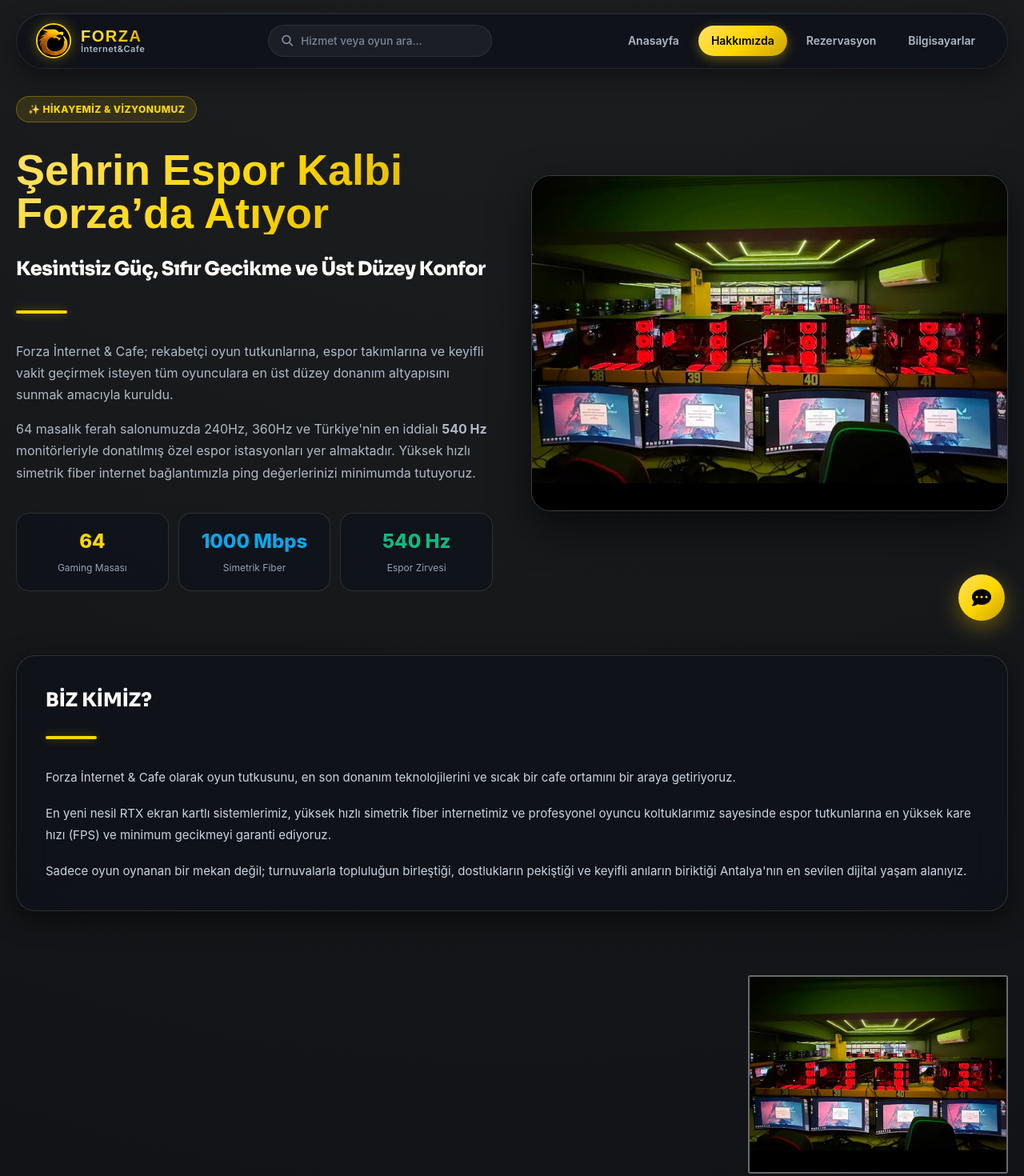
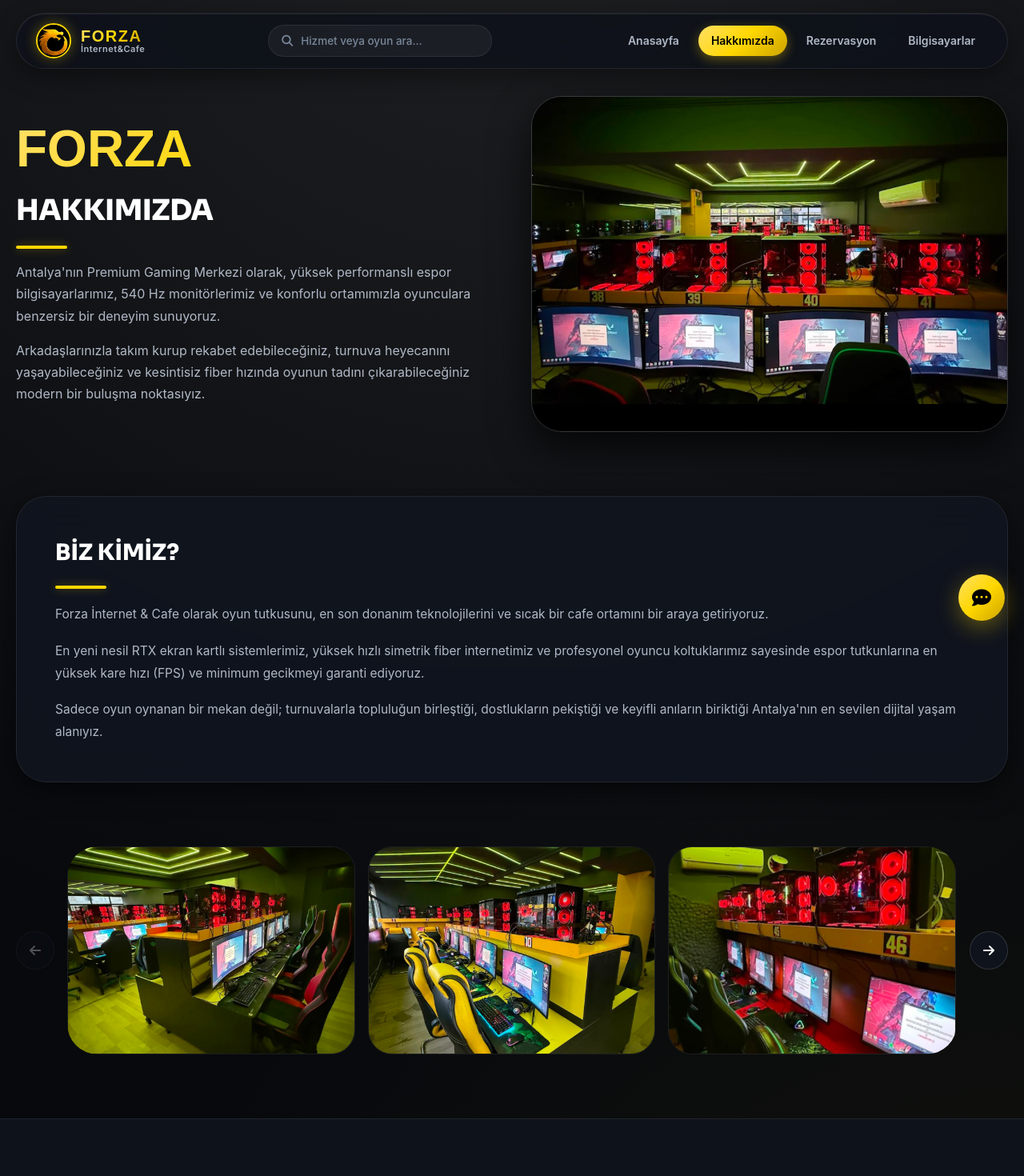
Before and after one commit to muhammetkilicc2-hub/forzainternet, a Next.js app: page /hakkimizda in a window 1280 px wide. Shown: the top 1470 px of the page at 80% size. Built offline with nearby package versions, Linux system fonts and the light colour scheme.

Commit message:
fix: revert Hakkimizda to exact original clean layout and photos

```diff
--- a/app/hakkimizda/page.tsx
+++ b/app/hakkimizda/page.tsx
@@ -1,214 +1,139 @@
-import React from "react";
-import type { Metadata } from "next";
+"use client";
+
+import React, { useState } from "react";
 import Navbar from "@/components/public/Navbar";
 import Footer from "@/components/public/Footer";
 import WhatsAppWidget from "@/components/public/WhatsAppWidget";
-import PhotoGallery from "@/components/public/PhotoGallery";
 
-export const metadata: Metadata = {
-  title: "Hakkımızda & Mekan Galerisi — Forza İnternet & Cafe",
-  description: "Forza İnternet & Cafe hakkında bilgiler, 540 Hz espor salonu fotoğrafları, donanım özellikleri ve iletişim adresimiz.",
-};
+const PHOTOS = [
+  { src: "/foto2.jpeg", alt: "Forza Gaming Alanı 1" },
+  { src: "/foto3.jpeg", alt: "Forza Gaming Alanı 2" },
+  { src: "/foto4.jpeg", alt: "Forza Gaming Alanı 3" },
+  { src: "/foto6.jpeg", alt: "Forza Gaming Alanı 4" },
+  { src: "/foto5.jpeg", alt: "Forza Gaming Alanı 5" },
+];
 
 export default function AboutPage() {
+  const [currentIndex, setCurrentIndex] = useState(0);
+  const [lightboxSrc, setLightboxSrc] = useState<string | null>(null);
+
+  const prevSlide = () => {
+    setCurrentIndex((prev) => Math.max(0, prev - 1));
+  };
+
+  const nextSlide = () => {
+    setCurrentIndex((prev) => (prev >= PHOTOS.length - 1 ? 0 : prev + 1));
+  };
+
   return (
     <>
       <Navbar />
 
       <main className="about">
-        <div className="about-hero">
+        {/* ABOUT HERO */}
+        <section className="about-hero">
           <div className="about-left">
-            <span className="about-badge" style={{
-              display: "inline-flex",
-              alignItems: "center",
-              gap: "6px",
-              padding: "6px 14px",
-              borderRadius: "30px",
-              background: "rgba(255, 215, 0, 0.12)",
-              border: "1px solid rgba(255, 215, 0, 0.3)",
-              color: "#ffd700",
-              fontSize: "12px",
-              fontWeight: 800,
-              letterSpacing: "0.5px",
-              width: "fit-content",
-              marginBottom: "8px"
-            }}>
-              ✨ HİKAYEMİZ &amp; VİZYONUMUZ
-            </span>
-            <h1 style={{ fontSize: "clamp(32px, 4.5vw, 54px)", margin: "8px 0" }}>
-              Şehrin Espor Kalbi <span className="gold-text">Forza’da</span> Atıyor
-            </h1>
-            <h2 style={{ fontSize: "clamp(18px, 2.5vw, 24px)", color: "#fdfbf7", margin: "0 0 16px" }}>
-              Kesintisiz Güç, Sıfır Gecikme ve Üst Düzey Konfor
-            </h2>
-            <div className="gold-line" style={{ marginBottom: "18px" }}></div>
+            <h1>FORZA</h1>
+            <h2>HAKKIMIZDA</h2>
+            <div className="gold-line"></div>
             <p>
-              Forza İnternet &amp; Cafe; rekabetçi oyun tutkunlarına, espor takımlarına ve keyifli vakit geçirmek isteyen tüm oyunculara en üst düzey donanım altyapısını sunmak amacıyla kuruldu.
+              Antalya'nın Premium Gaming Merkezi olarak, yüksek performanslı espor bilgisayarlarımız, 540 Hz monitörlerimiz ve konforlu ortamımızla oyunculara benzersiz bir deneyim sunuyoruz.
             </p>
             <p>
-              64 masalık ferah salonumuzda 240Hz, 360Hz ve Türkiye&apos;nin en iddialı <strong>540 Hz</strong> monitörleriyle donatılmış özel espor istasyonları yer almaktadır. Yüksek hızlı simetrik fiber internet bağlantımızla ping değerlerinizi minimumda tutuyoruz.
+              Arkadaşlarınızla takım kurup rekabet edebileceğiniz, turnuva heyecanını yaşayabileceğiniz ve kesintisiz fiber hızında oyunun tadını çıkarabileceğiniz modern bir buluşma noktasıyız.
             </p>
+          </div>
 
-            <div className="about-metrics" style={{
-              display: "grid",
-              gridTemplateColumns: "repeat(3, 1fr)",
-              gap: "12px",
-              marginTop: "20px"
-            }}>
-              <div className="metric-box" style={{
-                background: "rgba(14, 18, 26, 0.7)",
-                border: "1px solid rgba(247, 242, 232, 0.12)",
-                borderRadius: "16px",
-                padding: "16px 12px",
-                textAlign: "center"
-              }}>
-                <strong style={{ display: "block", fontSize: "24px", color: "#ffd700", fontWeight: 800 }}>64</strong>
-                <span style={{ fontSize: "12px", color: "#94a3b8" }}>Gaming Masası</span>
-              </div>
-              <div className="metric-box" style={{
-                background: "rgba(14, 18, 26, 0.7)",
-                border: "1px solid rgba(247, 242, 232, 0.12)",
-                borderRadius: "16px",
-                padding: "16px 12px",
-                textAlign: "center"
-              }}>
-                <strong style={{ display: "block", fontSize: "24px", color: "#0ea5e9", fontWeight: 800 }}>1000 Mbps</strong>
-                <span style={{ fontSize: "12px", color: "#94a3b8" }}>Simetrik Fiber</span>
-              </div>
-              <div className="metric-box" style={{
-                background: "rgba(14, 18, 26, 0.7)",
-                border: "1px solid rgba(247, 242, 232, 0.12)",
-                borderRadius: "16px",
-                padding: "16px 12px",
-                textAlign: "center"
-              }}>
-                <strong style={{ display: "block", fontSize: "24px", color: "#10b981", fontWeight: 800 }}>540 Hz</strong>
-                <span style={{ fontSize: "12px", color: "#94a3b8" }}>Espor Zirvesi</span>
-              </div>
+          <div className="about-right">
+            <img src="/foto1.jpeg" alt="Forza İnternet Cafe Salonu" />
+          </div>
+        </section>
+
+        {/* WHO WE ARE SECTION */}
+        <section className="about-info">
+          <h2>BİZ KİMİZ?</h2>
+          <div className="gold-line"></div>
+          <p>
+            Forza İnternet &amp; Cafe olarak oyun tutkusunu, en son donanım teknolojilerini ve sıcak bir cafe ortamını bir araya getiriyoruz.
+          </p>
+          <p>
+            En yeni nesil RTX ekran kartlı sistemlerimiz, yüksek hızlı simetrik fiber internetimiz ve profesyonel oyuncu koltuklarımız sayesinde espor tutkunlarına en yüksek kare hızı (FPS) ve minimum gecikmeyi garanti ediyoruz.
+          </p>
+          <p>
+            Sadece oyun oynanan bir mekan değil; turnuvalarla topluluğun birleştiği, dostlukların pekiştiği ve keyifli anıların biriktiği Antalya'nın en sevilen dijital yaşam alanıyız.
+          </p>
+        </section>
+
+        {/* PHOTO GALLERY SLIDER */}
+        <section className="fotogaleri" aria-label="Mekan Fotoğrafları Galerisi">
+          <button
+            type="button"
+            className="photo-nav prev"
+            id="prev"
+            aria-label="Önceki Fotoğraf"
+            onClick={prevSlide}
+            disabled={currentIndex === 0}
+          >
+            <i className="fa-solid fa-arrow-left" aria-hidden="true"></i>
+          </button>
+
+          <div className="photo-window">
+            <div
+              className="photo-track"
+              style={{
+                transform: `translateX(-${currentIndex * (100 / 3)}%)`,
+                transition: "transform 0.35s ease",
+              }}
+            >
+              {PHOTOS.map((photo, index) => (
+                <img
+                  key={index}
+                  src={photo.src}
+                  alt={photo.alt}
+                  onClick={() => setLightboxSrc(photo.src)}
+                />
+              ))}
             </div>
           </div>
 
-          <div className="about-right">
-            <img src="/foto1.jpeg" alt="Forza Gaming Salonu" className="about-hero-img" style={{
-              width: "100%",
-              height: "420px",
-              objectFit: "cover",
-              borderRadius: "24px",
-              border: "1px solid rgba(247, 242, 232, 0.16)",
-              boxShadow: "0 20px 50px rgba(0, 0, 0, 0.6)"
-            }} />
-          </div>
-        </div>
-
-        {/* WHO WE ARE SECTION */}
-        <section className="about-info" style={{
-          background: "rgba(14, 18, 26, 0.8)",
-          border: "1px solid rgba(247, 242, 232, 0.14)",
-          borderRadius: "24px",
-          padding: "36px",
-          backdropFilter: "blur(20px)"
-        }}>
-          <h2 style={{ fontSize: "24px", fontWeight: 800, color: "#fdfbf7", margin: "0 0 8px" }}>BİZ KİMİZ?</h2>
-          <div className="gold-line" style={{ marginBottom: "16px" }}></div>
-          <p style={{ fontSize: "15px", color: "#cbd5e1", lineHeight: 1.8 }}>
-            Forza İnternet &amp; Cafe olarak oyun tutkusunu, en son donanım teknolojilerini ve sıcak bir cafe ortamını bir araya getiriyoruz.
-          </p>
-          <p style={{ fontSize: "15px", color: "#cbd5e1", lineHeight: 1.8 }}>
-            En yeni nesil RTX ekran kartlı sistemlerimiz, yüksek hızlı simetrik fiber internetimiz ve profesyonel oyuncu koltuklarımız sayesinde espor tutkunlarına en yüksek kare hızı (FPS) ve minimum gecikmeyi garanti ediyoruz.
-          </p>
-          <p style={{ fontSize: "15px", color: "#cbd5e1", lineHeight: 1.8 }}>
-            Sadece oyun oynanan bir mekan değil; turnuvalarla topluluğun birleştiği, dostlukların pekiştiği ve keyifli anıların biriktiği Antalya&apos;nın en sevilen dijital yaşam alanıyız.
-          </p>
+          <button
+            type="button"
+            className="photo-nav next"
+            id="next"
+            aria-label="Sonraki Fotoğraf"
+            onClick={nextSlide}
+            disabled={currentIndex >= PHOTOS.length - 3}
+          >
+            <i className="fa-solid fa-arrow-right" aria-hidden="true"></i>
+          </button>
         </section>
 
-        {/* PHOTO GALLERY SLIDER + LIGHTBOX */}
-        <PhotoGallery />
-
-        {/* FACILITY HIGHLIGHTS */}
-        <div className="about-info-grid" style={{
-          display: "grid",
-          gridTemplateColumns: "repeat(auto-fit, minmax(280px, 1fr))",
-          gap: "20px"
-        }}>
-          <div className="about-info-card" style={{
-            background: "rgba(14, 18, 26, 0.75)",
-            border: "1px solid rgba(247, 242, 232, 0.12)",
-            borderRadius: "20px",
-            padding: "28px",
-            backdropFilter: "blur(20px)"
-          }}>
-            <div style={{ fontSize: "32px", marginBottom: "12px" }}>⚡</div>
-            <h3 style={{ fontSize: "18px", fontWeight: 800, color: "#fdfbf7", marginBottom: "8px" }}>Yüksek Hızlı Fiber İnternet</h3>
-            <p style={{ fontSize: "14px", color: "#94a3b8", lineHeight: 1.6 }}>Yedekli ve düşük ping garantili 1000 Mbps simetrik espor omurgasıyla takılmadan oynayın.</p>
-          </div>
-
-          <div className="about-info-card" style={{
-            background: "rgba(14, 18, 26, 0.75)",
-            border: "1px solid rgba(247, 242, 232, 0.12)",
-            borderRadius: "20px",
-            padding: "28px",
-            backdropFilter: "blur(20px)"
-          }}>
-            <div style={{ fontSize: "32px", marginBottom: "12px" }}>🎧</div>
-            <h3 style={{ fontSize: "18px", fontWeight: 800, color: "#fdfbf7", marginBottom: "8px" }}>Profesyonel Çevre Birimleri</h3>
-            <p style={{ fontSize: "14px", color: "#94a3b8", lineHeight: 1.6 }}>HyperX, SteelSeries ve Razer espor serisi kulaklıklar, mekanik klavyeler ve hassas oyuncu fareleri.</p>
-          </div>
-
-          <div className="about-info-card" style={{
-            background: "rgba(14, 18, 26, 0.75)",
-            border: "1px solid rgba(247, 242, 232, 0.12)",
-            borderRadius: "20px",
-            padding: "28px",
-            backdropFilter: "blur(20px)"
-          }}>
-            <div style={{ fontSize: "32px", marginBottom: "12px" }}>🍔</div>
-            <h3 style={{ fontSize: "18px", fontWeight: 800, color: "#fdfbf7", marginBottom: "8px" }}>Zengin Kafe &amp; İçecek Barı</h3>
-            <p style={{ fontSize: "14px", color: "#94a3b8", lineHeight: 1.6 }}>Oyununuza ara vermeden masanıza sipariş edebileceğiniz sıcak/soğuk kahveler, tost ve atıştırmalıklar.</p>
-          </div>
-        </div>
-
-        {/* WORKING HOURS & LOCATION */}
-        <div className="about-location-card" style={{
-          background: "linear-gradient(135deg, rgba(14, 18, 26, 0.95), rgba(20, 25, 36, 0.9))",
-          border: "1px solid rgba(247, 242, 232, 0.16)",
-          borderRadius: "24px",
-          padding: "36px",
-          display: "flex",
-          flexWrap: "wrap",
-          justifyContent: "space-between",
-          alignItems: "center",
-          gap: "24px"
-        }}>
-          <div className="location-details" style={{ maxWidth: "600px" }}>
-            <h2 style={{ fontSize: "24px", fontWeight: 800, color: "#fdfbf7", margin: "0 0 8px" }}>Bizi Ziyaret Edin</h2>
-            <p style={{ fontSize: "14px", color: "#94a3b8", margin: "0 0 20px" }}>Merkezi konumumuz ve ferah espor merkezimizle haftanın 7 günü hizmetinizdeyiz.</p>
-            <div style={{ display: "flex", flexDirection: "column", gap: "10px", fontSize: "14px", color: "#cbd5e1" }}>
-              <div><strong style={{ color: "#fdfbf7" }}>📍 Adres:</strong> Kültür Mh. 3809 Sk. Muratpaşa, Antalya</div>
-              <div><strong style={{ color: "#fdfbf7" }}>🕒 Saatler:</strong> Her gün 09:00 – 04:00</div>
-              <div><strong style={{ color: "#fdfbf7" }}>📞 Telefon:</strong> <a href="tel:05464659693" style={{ color: "#ffd700", fontWeight: 700 }}>0 (546) 465 96 93</a></div>
-            </div>
-          </div>
-
-          <div className="location-cta">
-            <a
-              href="https://wa.me/905464659693?text=Merhaba,%20Forza%20İnternet%20Cafe%20hakkında%20bilgi%20almak%20istiyorum."
-              target="_blank"
-              rel="noopener noreferrer"
-              className="btn-primary"
-              style={{
-                display: "inline-flex",
-                alignItems: "center",
-                gap: "8px",
-                padding: "16px 28px",
-                fontSize: "15px",
-                fontWeight: 800,
-                borderRadius: "14px",
-                textDecoration: "none"
-              }}
-            >
-              💬 WhatsApp ile Yol Tarifi Al
-            </a>
-          </div>
+        {/* LIGHTBOX MODAL */}
+        <div
+          className={`lightbox ${lightboxSrc ? "active" : ""}`}
+          id="lightbox"
+          role="dialog"
+          aria-modal="true"
+          aria-label="Büyütülmüş Fotoğraf Görüntüleyici"
+          onClick={() => setLightboxSrc(null)}
+        >
+          <button
+            type="button"
+            className="close-lightbox"
+            id="closeLightbox"
+            aria-label="Fotoğrafı Kapat"
+            onClick={() => setLightboxSrc(null)}
+          >
+            ×
+          </button>
+          {lightboxSrc && (
+            <img
+              src={lightboxSrc}
+              alt="Büyütülmüş mekan fotoğrafı"
+              id="lightboxImage"
+              onClick={(e) => e.stopPropagation()}
+            />
+          )}
         </div>
       </main>
 
```
